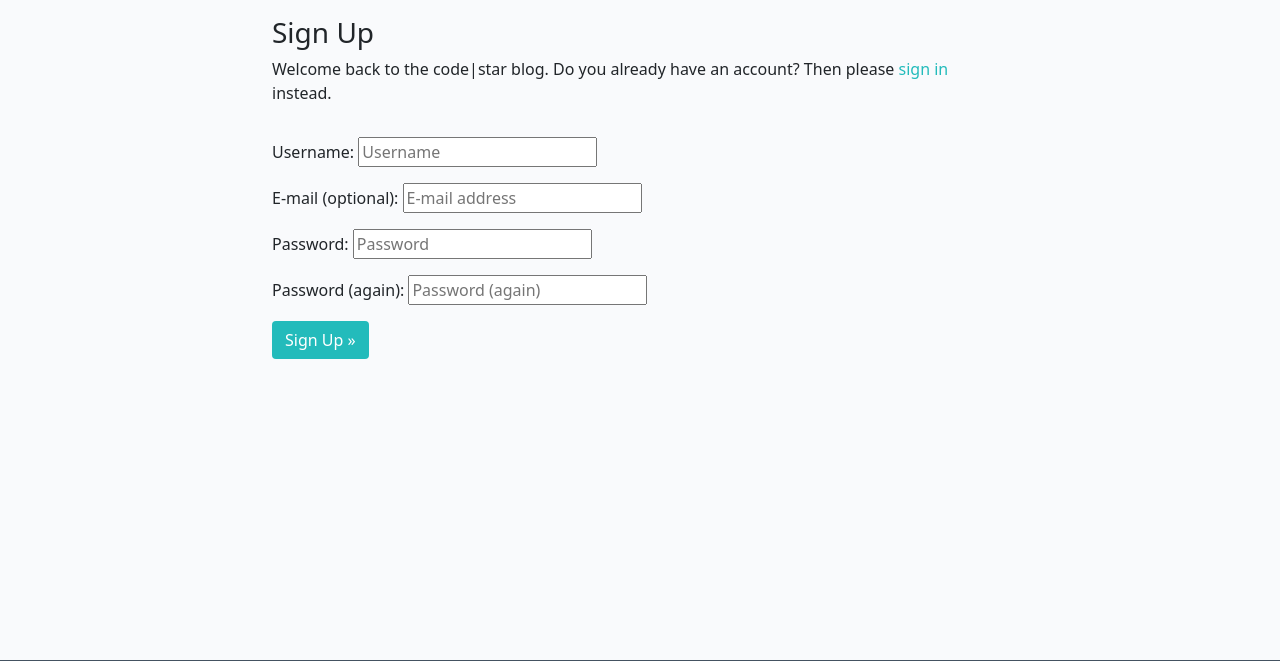
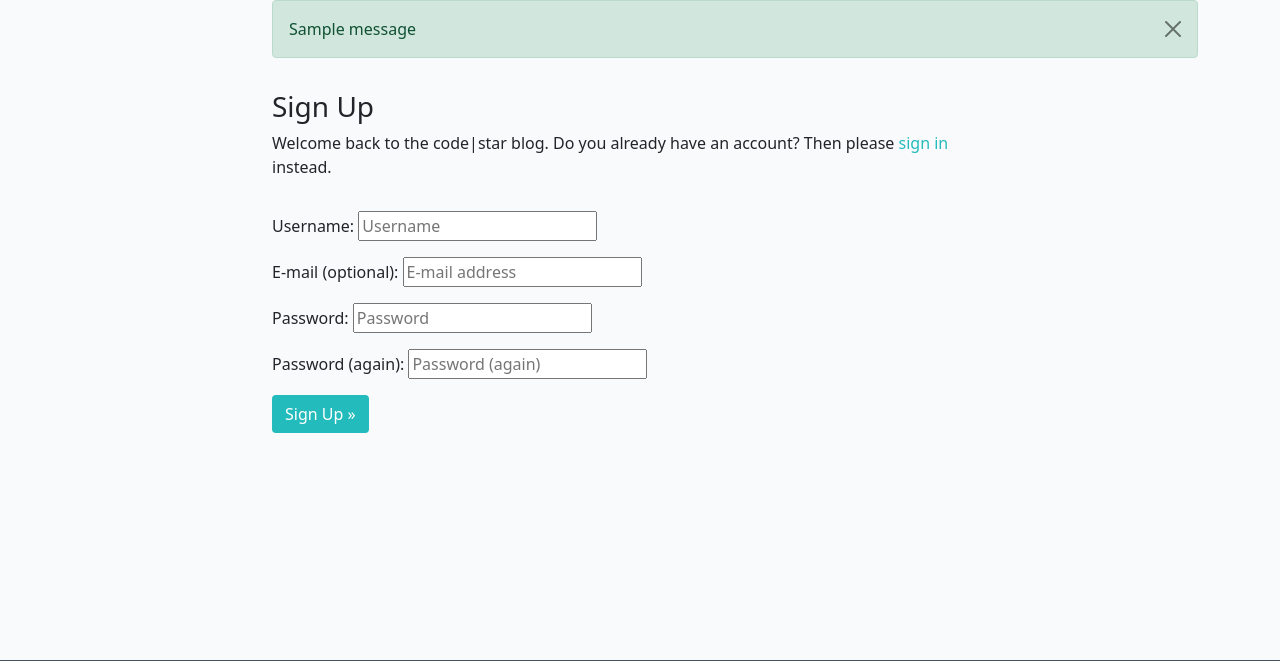
Before and after one commit to StanislavDitsan/DjangoBlog, a Django app: page /accounts/signup/ in a window 1280 px wide. Shown: the part 60-721 px from the top of the page. Run offline with Django 3.2, Linux system fonts and the light colour scheme; tables that the repository leaves empty hold one stand-in row (values such as "Sample post"); one stand-in notice (Sample message) is shown.

Commit message:
Added alert messages

```diff
--- a/templates/base.html
+++ b/templates/base.html
@@ -57,6 +57,19 @@
         </div>
     </nav>
 
+    <div class="container">
+        <div class="row">
+            <div class="col-md offset-md-2">
+                {% for message in messages %}
+                <div class="alert {{ message.tags }} alert-dismissible fade show" id="msg" role="alert">
+                    {{ message | safe }}
+                    <button type="button" class="btn-close" data-bs-dismiss="alert" aria-label="Close"></button>
+                </div>
+                {% endfor %}
+            </div>
+        </div>
+    </div>
+
     <main class="flex-shrink-0 main-bg">
         {% block content %}
         <!-- Content Goes here -->
```
Also changed, not shown: codestar/settings.py (+9 -0 lines).
